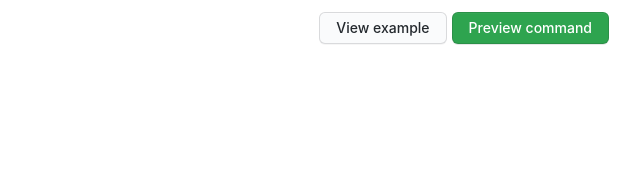
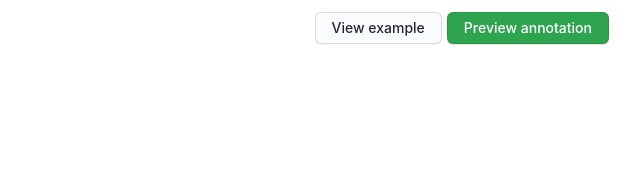
Before and after one commit to xt0rted/annotation-previewer, a plain HTML site: page index.htm in a window 1280 px wide. Shown: the part 565-747 px from the top of the page, 497-1137 px from the left. Drawn offline with Linux system fonts and the light colour scheme.

Commit message:
Update index.htm

```diff
--- a/index.htm
+++ b/index.htm
@@ -31,7 +31,7 @@
       </div>
 
       <div class="form-actions">
-        <button class="js-btn-preview btn btn-primary" type="button">Preview command</button>
+        <button class="js-btn-preview btn btn-primary" type="button">Preview annotation</button>
         <button class="js-btn-sample btn" type="button">View example</button>
       </div>
     </div>
```
